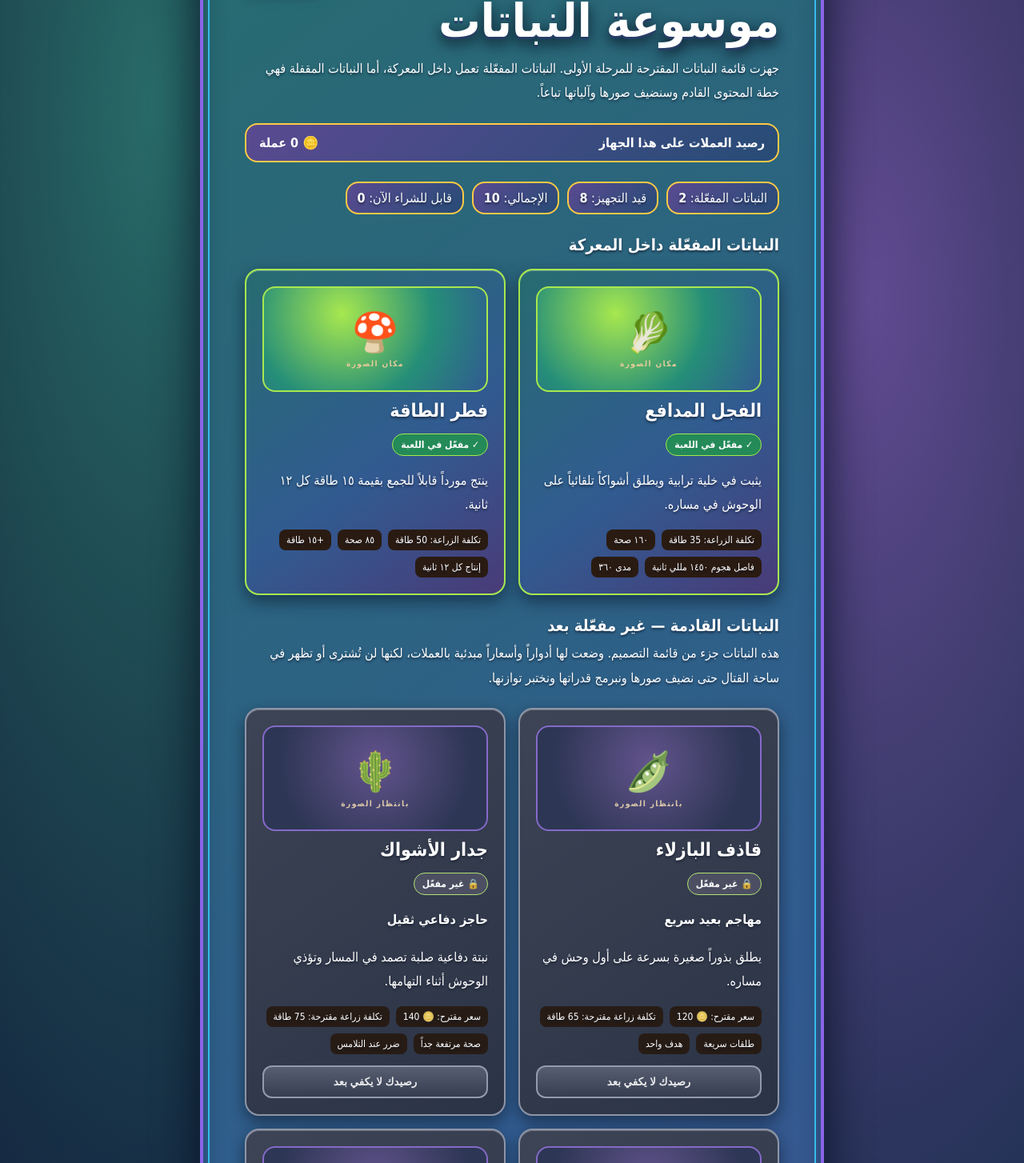
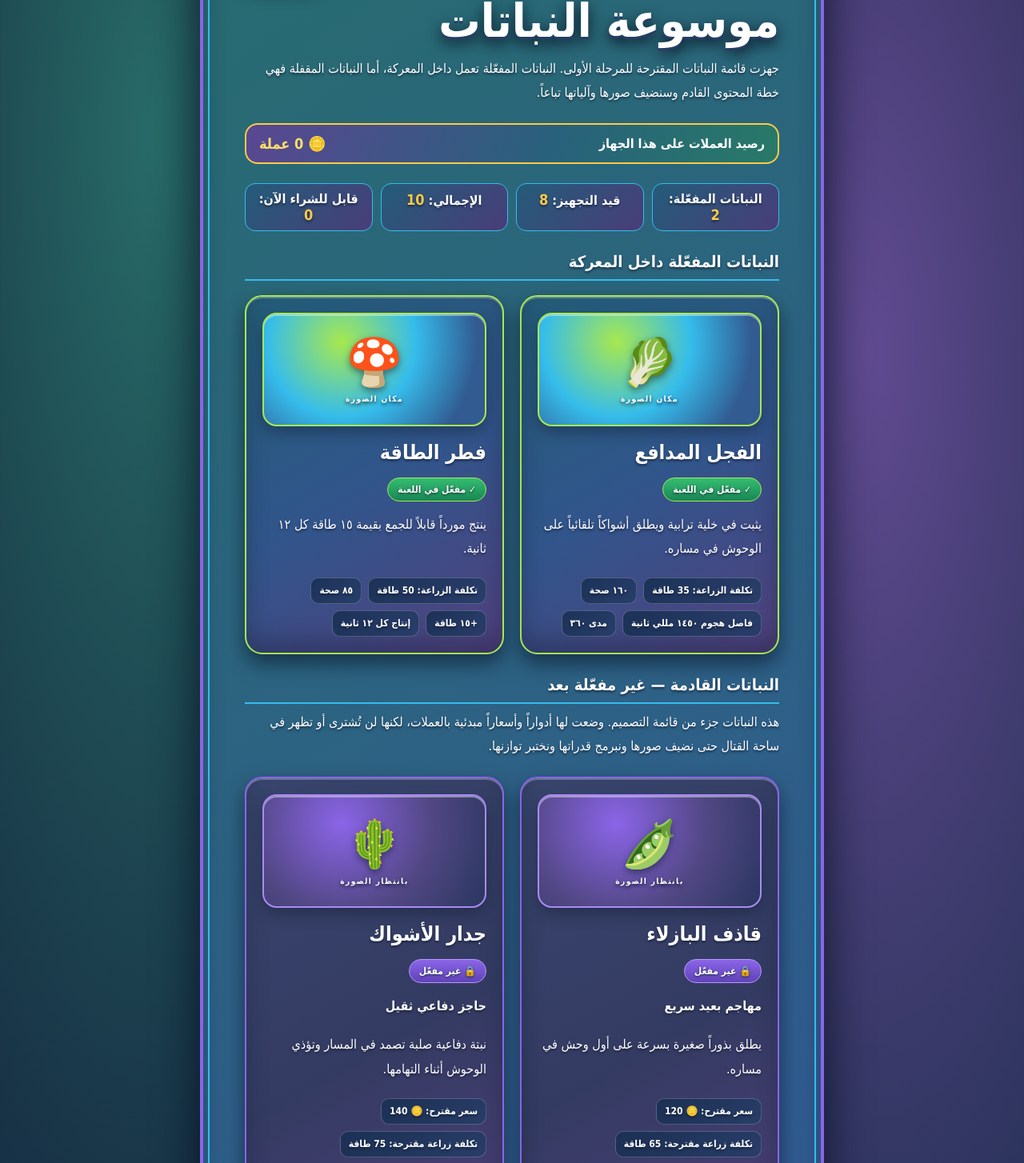
Before and after one commit to waelkamira/FarmVsMonsters, a Next.js app in the folder web/: page /plants in a window 1280 px wide. Shown: the part 142-1596 px from the top of the page at 80% size. Built offline with nearby package versions, Linux system fonts and the light colour scheme.

Commit message:
Polish plant and monster collection cards

```diff
--- a/web/app/globals.css
+++ b/web/app/globals.css
@@ -435,3 +435,94 @@ h1 span, .wordmark span { color: #ffca45 !important; }
 .settings-row, .settings-row label, .settings-row output { color:#fff !important; }
 .settings-row input { accent-color:#a7e84f; }
 html[dir="rtl"] body { font-family: Tahoma, Arial, sans-serif; }
+
+
+/* Collection cards: polished, colorful game-library presentation */
+.collection-grid { align-items:stretch; gap:20px; }
+.collection-card {
+  display:flex; flex-direction:column; align-items:stretch;
+  min-width:0; overflow:hidden; padding:20px;
+  border-width:2px; border-radius:22px;
+  background:linear-gradient(150deg,#245e78 0%,#31558b 52%,#51407e 100%);
+  box-shadow:inset 0 2px 0 #ffffff44, inset 0 -16px 28px #101a2e55, 0 12px 24px #050b1d88;
+  transition:transform .18s ease,box-shadow .18s ease,border-color .18s ease;
+}
+.collection-card:hover {
+  transform:translateY(-4px);
+  box-shadow:inset 0 2px 0 #ffffff66,0 17px 30px #050b1dcc;
+}
+.collection-card.is-active { border-color:#a7e84f; }
+.collection-card.is-locked {
+  border-color:#8b65e8; filter:none;
+  background:linear-gradient(150deg,#39466e 0%,#343b62 55%,#4c3e78 100%);
+}
+.collection-card h2 { margin:14px 0 8px; font-size:clamp(20px,2.2vw,25px); line-height:1.2; }
+.collection-card p { margin:9px 0; color:#fff !important; line-height:1.65; }
+.collection-art,.plant-art-placeholder {
+  position:relative; display:flex; flex-direction:column; align-items:center; justify-content:center;
+  width:100%; min-height:142px; margin:0 0 4px; overflow:hidden;
+  border:2px solid #a7e84f; border-radius:18px;
+  background:radial-gradient(circle at 35% 25%,#a7e84f 0%,#35bceb 45%,#315b91 82%);
+  box-shadow:inset 0 2px 0 #ffffff66,0 8px 18px #101a2e66;
+}
+.collection-art { width:100%; height:142px; font-size:62px; }
+.plant-art-placeholder span { font-size:58px; filter:drop-shadow(0 4px 5px #101a2e88); }
+.plant-art-placeholder small { color:#fff !important; text-shadow:0 2px 4px #101a2e; }
+.plant-art-placeholder.is-planned {
+  border-color:#a98af4;
+  background:radial-gradient(circle at 35% 25%,#8b65e8 0%,#514783 55%,#29365f 100%);
+}
+.collection-status {
+  align-self:flex-start; margin:8px 0 5px; padding:7px 12px;
+  border:1px solid #a7e84f; border-radius:999px;
+  background:linear-gradient(180deg,#35bd72,#188653);
+  color:#fff !important; font-size:12px; font-weight:900;
+  text-shadow:0 1px 3px #102d35;
+}
+.is-locked .collection-status {
+  border-color:#b49aff;
+  background:linear-gradient(180deg,#8b65e8,#6042b8);
+  color:#fff !important;
+}
+.collection-meta { gap:8px; margin-top:auto; padding-top:12px; }
+.collection-meta span {
+  padding:7px 10px; border:1px solid #ffffff35; border-radius:10px;
+  background:linear-gradient(135deg,#172e50dd,#253d67dd);
+  color:#fff !important; font-size:12px; font-weight:700; line-height:1.4;
+}
+.collection-summary { gap:10px; }
+.collection-summary span {
+  flex:1 1 130px; border:1px solid #35bceb; border-radius:13px;
+  background:linear-gradient(135deg,#245c79,#493d79);
+  color:#fff !important; text-align:center; font-weight:800;
+}
+.collection-summary strong { color:#ffca45; font-size:18px; }
+.collection-wallet {
+  border-color:#ffca45;
+  background:linear-gradient(110deg,#5a4792,#28617b 58%,#287a68);
+  color:#fff !important;
+}
+.collection-wallet strong:last-child { color:#ffdf69; font-size:18px; }
+.collection-section-title {
+  padding-bottom:10px; border-bottom:2px solid #35bceb;
+  color:#fff !important; text-shadow:0 2px 4px #101a2e;
+}
+.collection-note {
+  border:2px solid #ffca45;
+  background:linear-gradient(135deg,#4b4279,#24536c);
+  color:#fff !important;
+}
+.plant-locked-button {
+  min-height:48px; margin-top:16px; padding:11px 14px;
+  border:2px solid #aab7d3; border-radius:13px;
+  background:linear-gradient(180deg,#687594,#394767);
+  color:#fff !important; font-weight:900; text-shadow:0 1px 3px #101a2e;
+}
+.plant-locked-button:disabled { opacity:1; cursor:not-allowed; }
+.collection-back { display:flex; flex-wrap:wrap; gap:12px; }
+@media(max-width:560px) {
+  .collection-grid { grid-template-columns:1fr; gap:14px; }
+  .collection-card { padding:17px; }
+  .collection-art,.plant-art-placeholder { min-height:125px; }
+  .collection-wallet { align-items:flex-start; flex-direction:column; }
+}
```
